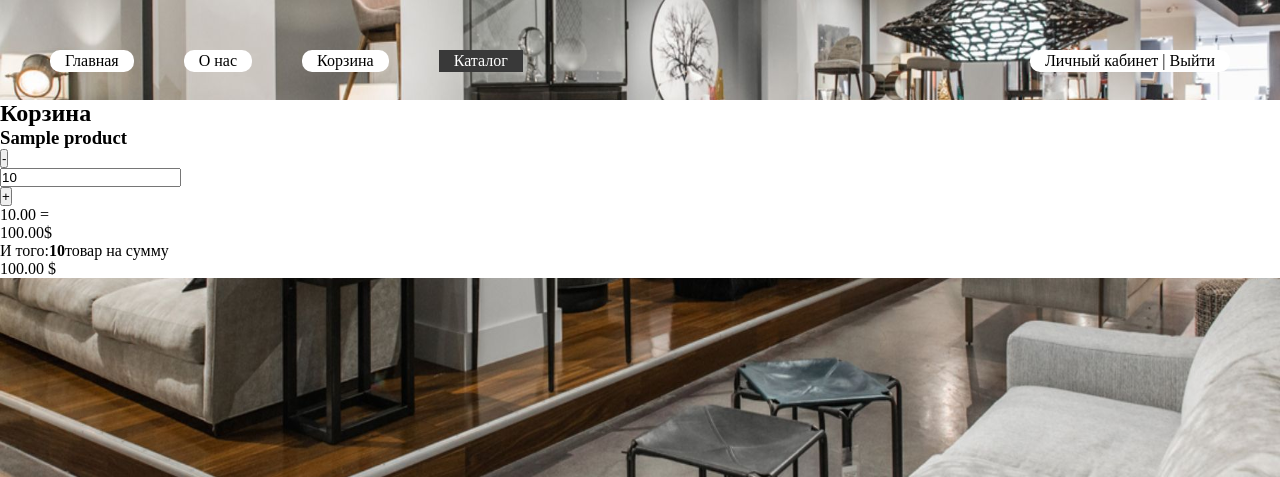
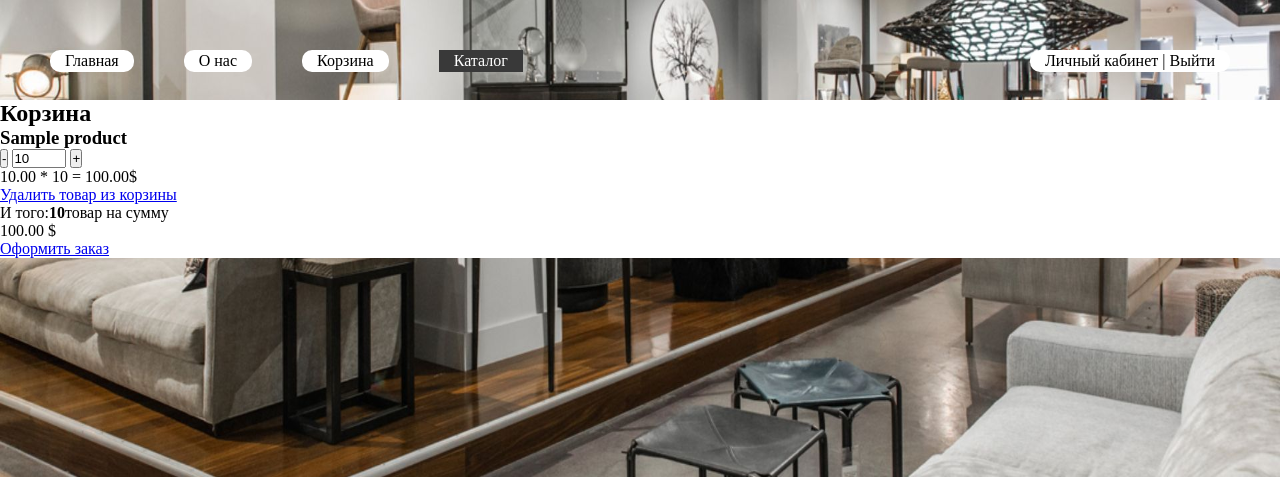
Before and after one commit to SergeyFoma/Shop2, a Django app: page /users-cart/ in a window 1280 px wide. Shown: the part 227-704 px from the top of the page. Run offline with Django 5.2, Linux system fonts and the light colour scheme; a user stored in the database is signed in; tables that the repository leaves empty hold one stand-in row (values such as "Sample post").

Commit message:
cart delete

```diff
--- a/carts/templates/carts/includes/included_cart.html
+++ b/carts/templates/carts/includes/included_cart.html
@@ -6,12 +6,17 @@
 {% for cart in carts %}
     <h3>{{cart.product.name}}</h3>
     <button type='button'>-</button>
-    <p><input type='text'value='{{cart.quantity}}'readonly></p>
+    <input type='text'value='{{cart.quantity}}'readonly style='width:50px;'>
     <button type='button'>+</button>
-    <p>{{cart.product.sell_price}} = </p>
-    <p>{{cart.product_price}}$</p>
+    <p>{{cart.product.sell_price}} * {{cart.quantity}} = {{cart.product_price}}$</p>
+    <p><a href='{% url "carts:carts_remove" cart.id%}'>Удалить товар из корзины</a></p>
     {% endfor %}
     <div class="">
         <p>И того:<strong>{{carts.total_quantity}}</strong>товар на сумму</p>
         <p>{{carts.total_price}} $</p>
     </div>
+    {% if carts %}
+        <div class="">
+            <a href="#">Оформить заказ</a>
+        </div>
+    {% endif %}
--- a/carts/templatetags/carts_tags.py
+++ b/carts/templatetags/carts_tags.py
@@ -6,4 +6,5 @@ register = template.Library()
 
 @register.simple_tag()
 def user_carts(request):
-    return Cart.objects.filter(user = request.user)
+    if request.user.is_authenticated:
+        return Cart.objects.filter(user = request.user)
--- a/carts/urls.py
+++ b/carts/urls.py
@@ -6,5 +6,5 @@ app_name = "carts"
 urlpatterns = [
     path('carts_add/<slug:product_slug>/', views.carts_add, name='carts_add'),
     path('carts_change/<slug:product_slug>/', views.carts_change, name = 'carts_change'),
-    path('carts_remove/<slug:product_slug>/', views.carts_remove, name="carts_remove"),
+    path('carts_remove/<int:cart_id>/', views.carts_remove, name="carts_remove"),
 ]
```
Also changed, not shown: carts/views.py (+7 -2 lines), templates/includes/cart_button.html (added).
